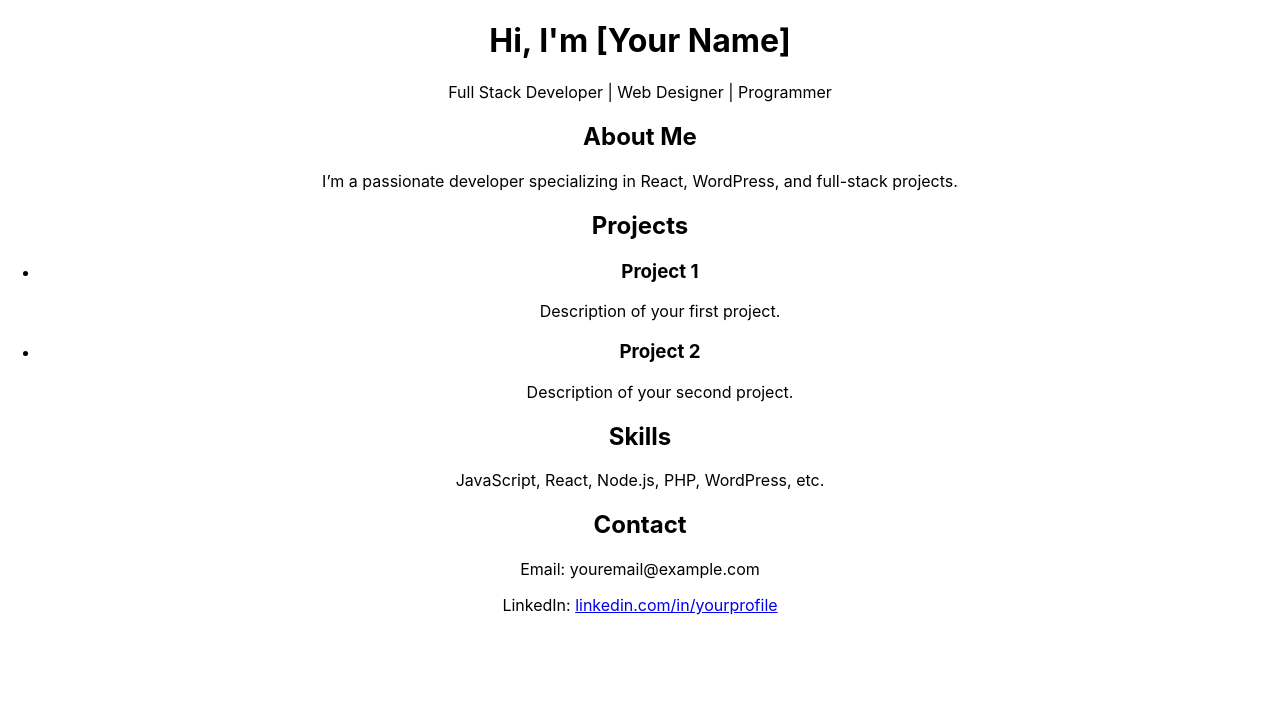
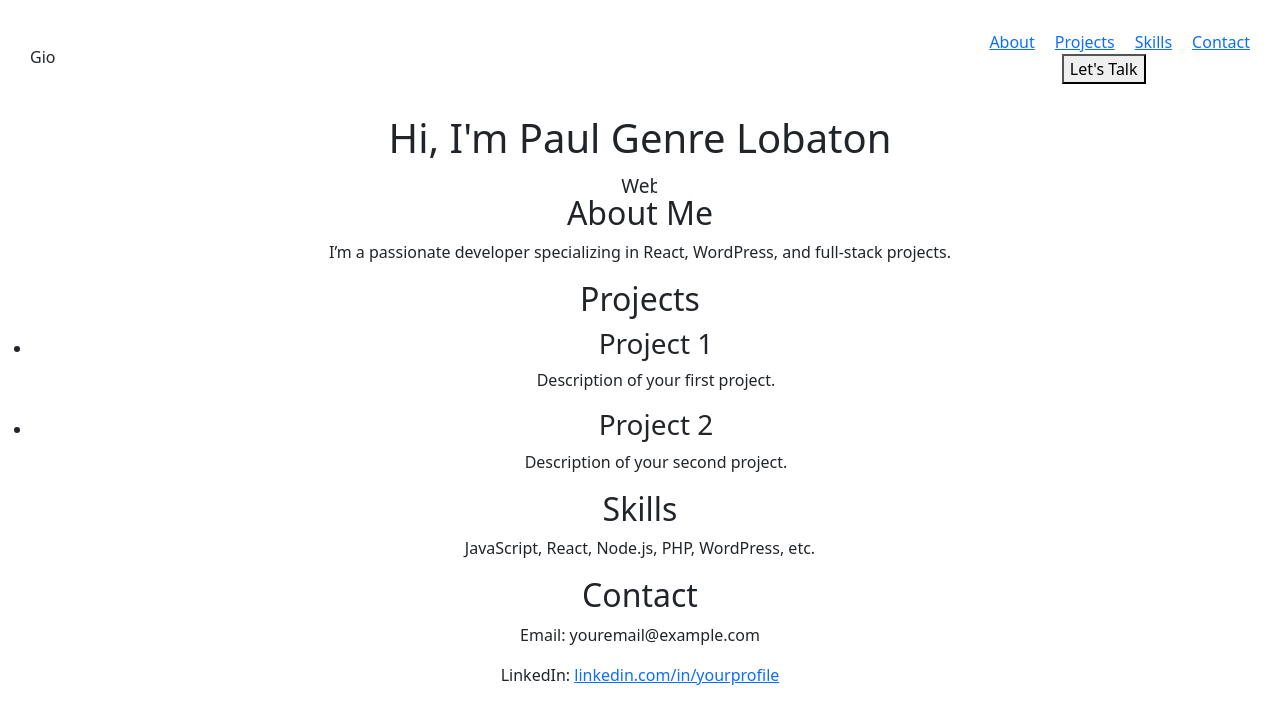
Before and after one commit to gioLobatski/Professional-Portfolio, a React (Create React App) app: page / in a window 1280 px wide. Shown: the top 724 px of the page. Built offline with nearby package versions, Linux system fonts and the light colour scheme.

Commit message:
Added Header

```diff
--- a/package.json
+++ b/package.json
@@ -7,6 +7,7 @@
     "@testing-library/jest-dom": "^6.7.0",
     "@testing-library/react": "^16.3.0",
     "@testing-library/user-event": "^13.5.0",
+    "bootstrap": "^5.3.7",
     "react": "^19.1.1",
     "react-dom": "^19.1.1",
     "react-scripts": "5.0.1",
--- a/public/index.html
+++ b/public/index.html
@@ -24,7 +24,7 @@
       work correctly both with client-side routing and a non-root public URL.
       Learn how to configure a non-root public URL by running `npm run build`.
     -->
-    <title>React App</title>
+    <title>Lobaton Portfolio</title>
   </head>
   <body>
     <noscript>You need to enable JavaScript to run this app.</noscript>
--- a/src/App.css
+++ b/src/App.css
@@ -36,3 +36,85 @@
     transform: rotate(360deg);
   }
 }
+
+/*NAVIGATION BAR*/
+nav.navbar{
+  display: flex;
+  padding: 20px;
+  margin: 10px;
+}
+
+nav.navbar ul{
+  display: flex;
+  list-style: none;
+  margin: 0px;
+  gap: 20px;
+}
+
+/*HEADER*/
+
+.typing {
+  display: inline-block;
+  position: relative;
+  font-size: 1.2em;
+  border-right: 2px solid black; /* cursor */
+  animation: caret 0.7s steps(1) infinite;
+  min-width: 20ch; /* adjust to longest word */
+  text-align: center;
+  white-space: nowrap;
+}
+
+.typing span {
+  position: absolute;
+  left: 50%;
+  transform: translateX(-50%);
+  overflow: hidden;
+  white-space: nowrap;
+  width: 0ch;
+  opacity: 0; /* hidden by default */
+}
+
+/* Word 1 */
+.typing span:nth-child(1) {
+  animation: typing1 9s steps(20, end) infinite;
+}
+
+/* Word 2 */
+.typing span:nth-child(2) {
+  animation: typing2 9s steps(20, end) infinite;
+}
+
+/* Word 3 */
+.typing span:nth-child(3) {
+  animation: typing3 9s steps(20, end) infinite;
+}
+
+@keyframes typing1 {
+  0%   { opacity: 1; width: 0ch; }
+  10%  { opacity: 1; width: 20ch; } /* typing */
+  20%  { opacity: 1; width: 20ch; } /* hold */
+  30%  { opacity: 1; width: 0ch; }  /* deleting */
+  33.3%, 100% { opacity: 0; width: 0ch; } /* hide while others run */
+}
+
+@keyframes typing2 {
+  0%, 33.3% { opacity: 0; width: 0ch; }
+  33.3% { opacity: 1; width: 0ch; }
+  43.3% { opacity: 1; width: 13ch; }
+  53.3% { opacity: 1; width: 13ch; }
+  63.3% { opacity: 1; width: 0ch; }
+  66.6%, 100% { opacity: 0; width: 0ch; }
+}
+
+@keyframes typing3 {
+  0%, 66.6% { opacity: 0; width: 0ch; }
+  66.6% { opacity: 1; width: 0ch; }
+  76.6% { opacity: 1; width: 11ch; }
+  86.6% { opacity: 1; width: 11ch; }
+  96.6% { opacity: 1; width: 0ch; }
+  100% { opacity: 0; width: 0ch; }
+}
+
+@keyframes caret {
+  50% { border-color: transparent; }
+}
--- a/src/App.js
+++ b/src/App.js
@@ -3,9 +3,27 @@ import './App.css';
 function App() {
   return (
     <div className="App">
+      {/* Navigation Bar */}
+      <nav className="navbar">
+        <span>Gio</span>
+        <div className='menu'>
+        <ul>
+          <li><a href="#about">About</a></li>
+          <li><a href="#projects">Projects</a></li>
+          <li><a href="#skills">Skills</a></li>
+          <li><a href="#contact">Contact</a></li>
+        </ul>
+        <button>Let's Talk</button>
+        </div>
+      </nav>
+
       <header>
-        <h1>Hi, I'm [Your Name]</h1>
-        <p>Full Stack Developer | Web Designer | Programmer</p>
+        <h1>Hi, I'm Paul Genre Lobaton</h1>
+        <p className="typing">
+          <span>Full Stack Developer</span>
+          <span>Web Designer</span>
+          <span>Programmer</span>
+        </p>
       </header>
 
       <section id="about">
--- a/src/index.js
+++ b/src/index.js
@@ -3,6 +3,8 @@ import ReactDOM from 'react-dom/client';
 import './index.css';
 import App from './App';
 import reportWebVitals from './reportWebVitals';
+import 'bootstrap/dist/css/bootstrap.min.css';
+
 
 const root = ReactDOM.createRoot(document.getElementById('root'));
 root.render(
```
Also changed, not shown: 1 other file (tests, documents, lock files or other folders).
